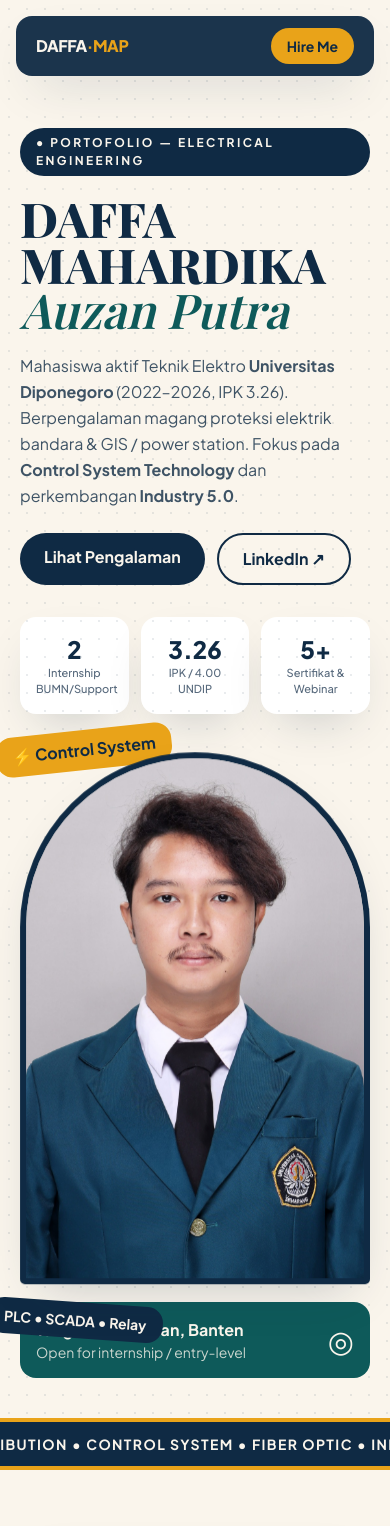
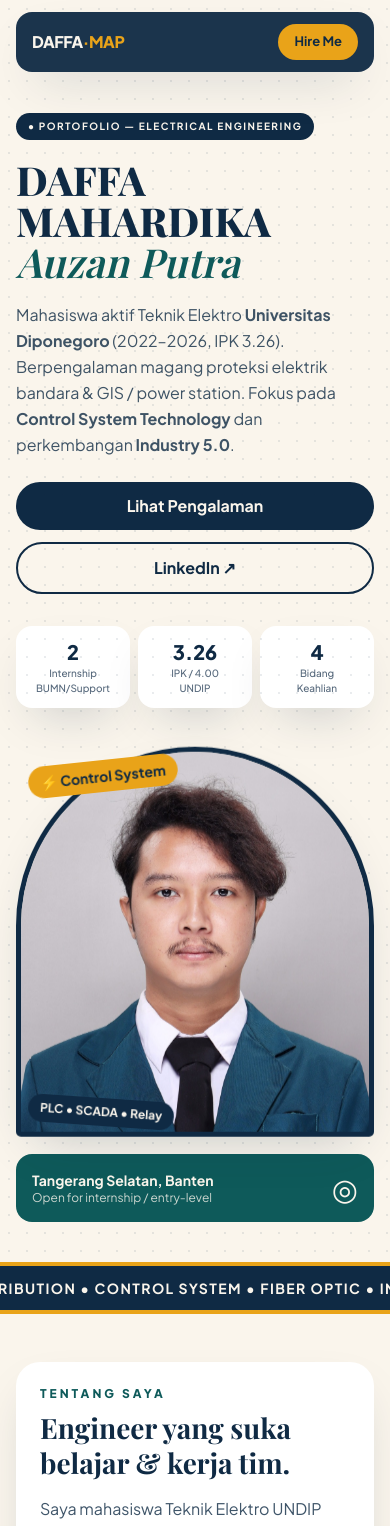
Before and after one commit to DaffaPutraAuzan/Daffa-s-Portofolio, a Next.js app: page / in a window 390 px wide. Shown: the top 1526 px of the page. Built offline with nearby package versions, Linux system fonts and the light colour scheme; a web font is replaced by a local one.

Commit message:
Perbaikan responsif mobile & hapus section sertifikat

```diff
--- a/app/page.tsx
+++ b/app/page.tsx
@@ -36,18 +36,6 @@ const skills = [
   { title: "Non-Technical", items: ["Teamwork", "Public Speaking", "Sponsorship & Negotiation", "Event Planning"] },
 ];
 
-const certificates: { title: string; file?: string }[] = [
-  {
-    title: "Anggota Divisi Pengembangan Mahasiswa — Biro Teknik Kontrol Otomatis 2025 (SK Dekan No. 107/UN7.F3/HK/XII/2025, Semarang 20 Agu 2026)",
-    file: "/sertifikat-daffa-mahardika.pdf",
-  },
-  { title: "Internship Certificate — Electrical Protection Unit, PT. Angkasa Pura Indonesia (2025)" },
-  { title: "Internship Certificate — Electrical Engineering Intern, PT. IAS Support Indonesia (2026)" },
-  { title: "Automation Clinic: Motor Protection and Control — Webinar (2024)" },
-  { title: "Geothermal Drilling in Volcanic-Metamorphic Basins — Webinar (2024)" },
-  { title: "How to Write a Good Technical Paper — Webinar (2024)" },
-];
-
 function useReveal() {
   useEffect(() => {
     const els = document.querySelectorAll(".reveal");
@@ -68,28 +56,27 @@ export default function Page() {
       {/* NAVBAR */}
       <header className="fixed top-0 inset-x-0 z-50">
         <div className="mx-auto max-w-6xl px-4">
-          <nav className="mt-4 flex items-center justify-between rounded-2xl bg-ink/95 backdrop-blur px-5 py-3 text-cream shadow-card">
-            <a href="#home" className="font-extrabold tracking-tight">DAFFA<span className="text-amberbrand">·MAP</span></a>
+          <nav className="mt-3 sm:mt-4 flex items-center justify-between gap-3 rounded-2xl bg-ink/95 backdrop-blur px-4 sm:px-5 py-3 text-cream shadow-card">
+            <a href="#home" className="font-extrabold tracking-tight shrink-0">DAFFA<span className="text-amberbrand">·MAP</span></a>
             <div className="hidden md:flex gap-6 text-sm font-medium">
               <a href="#about" className="hover:text-amberbrand">Tentang</a>
               <a href="#experience" className="hover:text-amberbrand">Pengalaman</a>
               <a href="#skills" className="hover:text-amberbrand">Keahlian</a>
-              <a href="#certificates" className="hover:text-amberbrand">Sertifikat</a>
               <a href="#contact" className="hover:text-amberbrand">Kontak</a>
             </div>
-            <a href="#contact" className="rounded-full bg-amberbrand px-4 py-2 text-sm font-bold text-ink hover:bg-cream">Hire Me</a>
+            <a href="#contact" className="shrink-0 rounded-full bg-amberbrand px-4 py-2 text-[13px] sm:text-sm font-bold text-ink hover:bg-cream">Hire Me</a>
           </nav>
         </div>
       </header>
 
       {/* HERO - Canva style */}
-      <section id="home" className="relative grain pt-32 pb-10 bg-cream">
-        <div className="mx-auto max-w-6xl px-5 grid md:grid-cols-[1.15fr_.85fr] gap-10 items-center">
+      <section id="home" className="relative grain pt-28 sm:pt-32 pb-10 bg-cream">
+        <div className="mx-auto max-w-6xl px-4 sm:px-5 grid md:grid-cols-[1.15fr_.85fr] gap-8 md:gap-10 items-center">
           <div className="reveal visible">
-            <p className="inline-flex items-center gap-2 rounded-full bg-ink px-4 py-1.5 text-[12px] font-bold tracking-[0.2em] text-cream">
+            <p className="inline-flex max-w-full flex-wrap items-center gap-2 rounded-full bg-ink px-3 sm:px-4 py-1.5 text-[10px] sm:text-[12px] font-bold tracking-[0.15em] sm:tracking-[0.2em] text-cream">
               ● PORTOFOLIO — ELECTRICAL ENGINEERING
             </p>
-            <h1 className="mt-5 font-display text-5xl md:text-7xl leading-[0.95] font-extrabold">
+            <h1 className="mt-5 font-display text-[40px] sm:text-5xl md:text-7xl leading-[1.02] md:leading-[0.95] font-extrabold">
               DAFFA<br />MAHARDIKA<br />
               <span className="italic font-semibold text-tealdeep">Auzan Putra</span>
             </h1>
@@ -98,34 +85,34 @@ export default function Page() {
               Berpengalaman magang proteksi elektrik bandara & GIS / power station.
               Fokus pada <b>Control System Technology</b> dan perkembangan <b>Industry 5.0</b>.
             </p>
-            <div className="mt-6 flex flex-wrap gap-3">
-              <a href="#experience" className="rounded-full bg-ink px-6 py-3 font-bold text-cream hover:bg-tealdeep">Lihat Pengalaman</a>
-              <a href="https://www.linkedin.com/in/daffamap" target="_blank" className="rounded-full border-2 border-ink px-6 py-3 font-bold hover:bg-ink hover:text-cream">LinkedIn ↗</a>
+            <div className="mt-6 flex flex-col sm:flex-row sm:flex-wrap gap-3">
+              <a href="#experience" className="rounded-full bg-ink px-6 py-3 font-bold text-center text-cream hover:bg-tealdeep">Lihat Pengalaman</a>
+              <a href="https://www.linkedin.com/in/daffamap" target="_blank" className="rounded-full border-2 border-ink px-6 py-3 font-bold text-center hover:bg-ink hover:text-cream">LinkedIn ↗</a>
             </div>
-            <div className="mt-8 grid grid-cols-3 max-w-md gap-3">
+            <div className="mt-8 grid grid-cols-3 max-w-md gap-2 sm:gap-3">
               {[
                 ["2", "Internship\nBUMN/Support"],
                 ["3.26", "IPK / 4.00\nUNDIP"],
-                ["5+", "Sertifikat &\nWebinar"],
+                ["4", "Bidang\nKeahlian"],
               ].map(([n, l]) => (
-                <div key={n} className="rounded-2xl bg-white p-4 text-center shadow-card">
-                  <div className="text-2xl font-extrabold">{n}</div>
-                  <div className="text-[11px] whitespace-pre-line text-ink/70 font-medium">{l}</div>
+                <div key={n} className="rounded-2xl bg-white p-3 sm:p-4 text-center shadow-card">
+                  <div className="text-xl sm:text-2xl font-extrabold">{n}</div>
+                  <div className="text-[10px] sm:text-[11px] whitespace-pre-line text-ink/70 font-medium">{l}</div>
                 </div>
               ))}
             </div>
           </div>
 
-          <div className="relative reveal visible">
-            <div className="absolute -top-6 -left-6 rounded-2xl bg-amberbrand px-4 py-2 font-bold rotate-[-6deg] shadow-card">⚡ Control System</div>
-            <div className="absolute bottom-10 -left-8 rounded-2xl bg-ink text-cream px-4 py-2 text-sm font-bold rotate-[4deg]">PLC • SCADA • Relay</div>
-            <div className="arch-photo overflow-hidden border-[6px] border-ink shadow-card bg-sand floaty">
+          <div className="relative reveal visible mt-2 md:mt-0">
+            <div className="absolute z-10 top-3 left-3 sm:-top-6 sm:-left-6 rounded-2xl bg-amberbrand px-3 sm:px-4 py-1.5 sm:py-2 text-sm sm:text-base font-bold rotate-[-6deg] shadow-card">⚡ Control System</div>
+            <div className="absolute z-10 bottom-24 sm:bottom-10 left-3 sm:-left-8 rounded-2xl bg-ink text-cream px-3 sm:px-4 py-1.5 sm:py-2 text-xs sm:text-sm font-bold rotate-[4deg]">PLC • SCADA • Relay</div>
+            <div className="arch-photo overflow-hidden border-[5px] sm:border-[6px] border-ink shadow-card bg-sand floaty">
               {/* eslint-disable-next-line @next/next/no-img-element */}
-              <img src="/profile.jpg" alt="Daffa Mahardika Auzan Putra" className="h-[520px] w-full object-cover object-top" />
+              <img src="/profile.jpg" alt="Daffa Mahardika Auzan Putra" className="h-[380px] sm:h-[440px] md:h-[520px] w-full object-cover object-top" />
             </div>
-            <div className="mt-4 rounded-2xl bg-tealdeep text-cream p-4 flex items-center justify-between">
-              <div><div className="font-bold">Tangerang Selatan, Banten</div><div className="text-sm opacity-80">Open for internship / entry-level</div></div>
-              <div className="text-3xl">◎</div>
+            <div className="mt-4 rounded-2xl bg-tealdeep text-cream p-4 flex items-center justify-between gap-3">
+              <div className="min-w-0"><div className="font-bold text-sm sm:text-base truncate">Tangerang Selatan, Banten</div><div className="text-xs sm:text-sm opacity-80">Open for internship / entry-level</div></div>
+              <div className="text-3xl shrink-0">◎</div>
             </div>
           </div>
         </div>
@@ -141,11 +128,11 @@ export default function Page() {
       </div>
 
       {/* ABOUT */}
-      <section id="about" className="mx-auto max-w-6xl px-5 py-16">
-        <div className="grid md:grid-cols-2 gap-6">
-          <div className="reveal rounded-3xl bg-white p-8 shadow-card">
+      <section id="about" className="mx-auto max-w-6xl px-4 sm:px-5 py-12 sm:py-16 scroll-mt-24">
+        <div className="grid md:grid-cols-2 gap-4 sm:gap-6">
+          <div className="reveal rounded-3xl bg-white p-6 sm:p-8 shadow-card">
             <p className="text-xs font-extrabold tracking-[0.25em] text-tealdeep">TENTANG SAYA</p>
-            <h2 className="font-display text-4xl font-bold mt-2">Engineer yang suka belajar & kerja tim.</h2>
+            <h2 className="font-display text-[28px] sm:text-4xl leading-tight font-bold mt-2">Engineer yang suka belajar & kerja tim.</h2>
             <p className="mt-4 text-ink/80 leading-relaxed">
               Saya mahasiswa Teknik Elektro UNDIP dengan antusiasme tinggi untuk mengembangkan
               skill non-teknis dan memperdalam <b>Process Control Engineering</b>.
@@ -158,9 +145,9 @@ export default function Page() {
               ))}
             </div>
           </div>
-          <div className="reveal rounded-3xl bg-ink text-cream p-8 shadow-card">
+          <div className="reveal rounded-3xl bg-ink text-cream p-6 sm:p-8 shadow-card">
             <p className="text-xs font-extrabold tracking-[0.25em] text-amberbrand">PENDIDIKAN</p>
-            <h3 className="text-2xl font-extrabold mt-2">Universitas Diponegoro</h3>
+            <h3 className="text-xl sm:text-2xl font-extrabold mt-2">Universitas Diponegoro</h3>
             <p className="opacity-80 text-sm mt-1">Semarang • Agu 2022 — Sep 2026 • S1 Teknik Elektro • 3.26/4.00</p>
             <ul className="mt-4 space-y-3 text-[15px] leading-relaxed opacity-90 list-disc pl-5">
               <li>Membantu implementasi safety measures & standar electrical safety.</li>
@@ -174,13 +161,13 @@ export default function Page() {
       </section>
 
       {/* EXPERIENCE */}
-      <section id="experience" className="bg-sand/60 py-16">
-        <div className="mx-auto max-w-6xl px-5">
+      <section id="experience" className="bg-sand/60 py-12 sm:py-16 scroll-mt-20">
+        <div className="mx-auto max-w-6xl px-4 sm:px-5">
           <p className="reveal text-xs font-extrabold tracking-[0.25em] text-tealdeep">PENGALAMAN PROFESIONAL</p>
-          <h2 className="reveal font-display text-4xl md:text-5xl font-bold">Magang di infrastruktur kritikal.</h2>
-          <div className="mt-8 grid md:grid-cols-2 gap-6">
+          <h2 className="reveal font-display text-[28px] sm:text-4xl md:text-5xl leading-tight font-bold">Magang di infrastruktur kritikal.</h2>
+          <div className="mt-6 sm:mt-8 grid md:grid-cols-2 gap-4 sm:gap-6">
             {experiences.map((e) => (
-              <article key={e.company} className="reveal rounded-3xl bg-white p-7 shadow-card border-t-8 border-ink">
+              <article key={e.company} className="reveal rounded-3xl bg-white p-6 sm:p-7 shadow-card border-t-8 border-ink">
                 <div className="text-xs font-bold text-tealdeep">{e.period} • {e.location}</div>
                 <h3 className="text-xl font-extrabold mt-1">{e.company}</h3>
                 <div className="inline-block mt-2 rounded-full bg-ink text-cream px-3 py-1 text-xs font-bold">{e.role}</div>
@@ -192,89 +179,43 @@ export default function Page() {
             ))}
           </div>
 
-          <div className="reveal mt-6 rounded-3xl bg-amberbrand p-7 shadow-card grid md:grid-cols-[1fr_auto] items-center gap-4">
+          <div className="reveal mt-4 sm:mt-6 rounded-3xl bg-amberbrand p-6 sm:p-7 shadow-card grid md:grid-cols-[1fr_auto] items-center gap-4">
             <div>
               <div className="text-xs font-extrabold tracking-widest">ORGANISASI • SEP 2024 — NOV 2024</div>
-              <h3 className="text-2xl font-extrabold">Electrical Tesla Event — Sponsorship Coordinator Staff</h3>
-              <p className="mt-1 text-ink/80">Menyusun strategi sponsorship, membuat proposal & paket sponsor, koordinasi dengan ketua & panitia, training tim, eksekusi kontrak & pengelolaan keuangan untuk brand identity event.</p>
+              <h3 className="text-xl sm:text-2xl leading-snug font-extrabold">Electrical Tesla Event — Sponsorship Coordinator Staff</h3>
+              <p className="mt-1 text-sm sm:text-base text-ink/80">Menyusun strategi sponsorship, membuat proposal & paket sponsor, koordinasi dengan ketua & panitia, training tim, eksekusi kontrak & pengelolaan keuangan untuk brand identity event.</p>
             </div>
-            <div className="text-6xl">🤝</div>
+            <div className="text-5xl sm:text-6xl md:justify-self-end">🤝</div>
           </div>
         </div>
       </section>
 
       {/* SKILLS */}
-      <section id="skills" className="mx-auto max-w-6xl px-5 py-16">
+      <section id="skills" className="mx-auto max-w-6xl px-4 sm:px-5 py-12 sm:py-16 scroll-mt-24">
         <p className="reveal text-xs font-extrabold tracking-[0.25em] text-tealdeep">KEAHLIAN</p>
-        <h2 className="reveal font-display text-4xl md:text-5xl font-bold">Dari relay sampai public speaking.</h2>
-        <div className="mt-8 grid sm:grid-cols-2 lg:grid-cols-4 gap-5">
+        <h2 className="reveal font-display text-[28px] sm:text-4xl md:text-5xl leading-tight font-bold">Dari relay sampai public speaking.</h2>
+        <div className="mt-6 sm:mt-8 grid sm:grid-cols-2 lg:grid-cols-4 gap-4 sm:gap-5">
           {skills.map((s, idx) => (
             <div key={s.title} className={`reveal rounded-3xl p-6 shadow-card ${idx % 2 ? "bg-ink text-cream" : "bg-white"}`}>
               <div className="text-3xl">{["⚡","🤖","🔌","🎤"][idx]}</div>
               <h3 className="font-extrabold text-lg mt-2">{s.title}</h3>
               <ul className="mt-3 space-y-2 text-sm opacity-90">
-                {s.items.map(it => <li key={it} className="rounded-xl bg-black/5 px-3 py-2 font-medium">✓ {it}</li>)}
+                {s.items.map(it => <li key={it} className={`rounded-xl px-3 py-2 font-medium ${idx % 2 ? "bg-white/10" : "bg-black/5"}`}>✓ {it}</li>)}
               </ul>
             </div>
           ))}
         </div>
       </section>
 
-      {/* CERTIFICATES */}
-      <section id="certificates" className="mx-auto max-w-6xl px-5 pb-16">
-        <div className="reveal rounded-3xl overflow-hidden shadow-card grid md:grid-cols-[.9fr_1.1fr]">
-          <div className="bg-tealdeep text-cream p-8">
-            <p className="text-xs font-extrabold tracking-[0.25em] text-amberbrand">SERTIFIKAT & WEBINAR</p>
-            <h2 className="font-display text-4xl font-bold mt-2">Selalu update ilmu.</h2>
-            <p className="mt-3 opacity-80">Dokumentasi magang BUMN dan partisipasi aktif di webinar teknik elektro 2024.</p>
-            <div className="mt-6 rounded-2xl bg-cream text-ink p-4 font-bold text-sm">📄 CV lengkap tersedia via email / LinkedIn — siap untuk proses rekrutmen.</div>
-          </div>
-          <ul className="bg-white p-8 space-y-3">
-            {certificates.map((c) => (
-              <li key={c.title} className="rounded-2xl border-2 border-dashed border-ink/20 p-4 text-[15px] font-medium">
-                <div>🏅 {c.title}</div>
-                {c.file && (
-                  <div className="mt-3 flex flex-wrap gap-2">
-                    <a
-                      href={c.file}
-                      target="_blank"
-                      rel="noopener noreferrer"
-                      className="rounded-full bg-ink px-4 py-2 text-sm font-bold text-cream hover:bg-tealdeep"
-                    >
-                      Lihat PDF ↗
-                    </a>
-                    <a
-                      href={c.file}
-                      download
-                      className="rounded-full border-2 border-ink px-4 py-2 text-sm font-bold hover:bg-ink hover:text-cream"
-                    >
-                      Unduh ⬇
-                    </a>
-                  </div>
-                )}
-              </li>
-            ))}
-          </ul>
-        </div>
-        {/* Preview PDF sertifikat */}
-        <div className="reveal mt-6 overflow-hidden rounded-3xl bg-white shadow-card">
-          <div className="flex flex-wrap items-center justify-between gap-3 border-b-2 border-dashed border-ink/15 p-5">
-            <div className="font-extrabold">📄 Preview Sertifikat — Daffa Mahardika Auzan Putra</div>
-            <a href="/sertifikat-daffa-mahardika.pdf" target="_blank" rel="noopener noreferrer" className="text-sm font-bold text-tealdeep underline">Buka di tab baru ↗</a>
-          </div>
-          <iframe src="/sertifikat-daffa-mahardika.pdf" title="Sertifikat Daffa Mahardika Auzan Putra" className="h-[600px] w-full" />
-        </div>
-      </section>
-
       {/* CONTACT */}
-      <section id="contact" className="mx-auto max-w-6xl px-5 pb-20">
-        <div className="reveal rounded-[2rem] bg-ink text-cream p-10 text-center shadow-card relative overflow-hidden">
-          <h2 className="font-display text-4xl md:text-6xl font-bold">Mari terhubung!</h2>
-          <p className="mt-3 opacity-80 max-w-2xl mx-auto">Terbuka untuk magang, proyek control/automation, dan posisi entry-level Electrical Engineering. Domisili Tangerang Selatan, bersedia onsite/hybrid.</p>
-          <div className="mt-7 flex flex-wrap justify-center gap-3 font-bold">
-            <a href="mailto:daffamahardikaauzan@gmail.com" className="rounded-full bg-cream text-ink px-6 py-3">✉️ daffamahardikaauzan@gmail.com</a>
-            <a href="tel:+6287876122015" className="rounded-full bg-amberbrand text-ink px-6 py-3">📞 +62 878-7612-2015</a>
-            <a href="https://www.linkedin.com/in/daffamap" target="_blank" className="rounded-full border-2 border-cream px-6 py-3">in LinkedIn</a>
+      <section id="contact" className="mx-auto max-w-6xl px-4 sm:px-5 pb-16 sm:pb-20 scroll-mt-24">
+        <div className="reveal rounded-[1.5rem] sm:rounded-[2rem] bg-ink text-cream p-6 sm:p-10 text-center shadow-card relative overflow-hidden">
+          <h2 className="font-display text-[32px] sm:text-4xl md:text-6xl leading-tight font-bold">Mari terhubung!</h2>
+          <p className="mt-3 text-sm sm:text-base opacity-80 max-w-2xl mx-auto">Terbuka untuk magang, proyek control/automation, dan posisi entry-level Electrical Engineering. Domisili Tangerang Selatan, bersedia onsite/hybrid.</p>
+          <div className="mt-6 sm:mt-7 flex flex-col sm:flex-row flex-wrap justify-center items-stretch sm:items-center gap-3 font-bold">
+            <a href="mailto:daffamahardikaauzan@gmail.com" className="rounded-full bg-cream text-ink px-5 sm:px-6 py-3 text-sm sm:text-base break-all">✉️ daffamahardikaauzan@gmail.com</a>
+            <a href="tel:+6287876122015" className="rounded-full bg-amberbrand text-ink px-5 sm:px-6 py-3 text-sm sm:text-base">📞 +62 878-7612-2015</a>
+            <a href="https://www.linkedin.com/in/daffamap" target="_blank" className="rounded-full border-2 border-cream px-5 sm:px-6 py-3 text-sm sm:text-base">in LinkedIn</a>
           </div>
           <p className="mt-6 text-xs opacity-60">© 2026 Daffa Mahardika Auzan Putra • Built with Next.js + Tailwind • Ready deploy to Vercel</p>
         </div>
```
